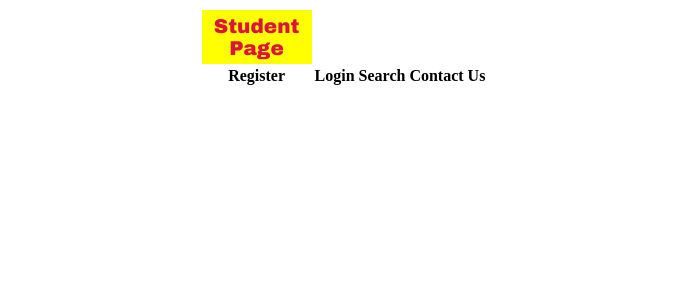
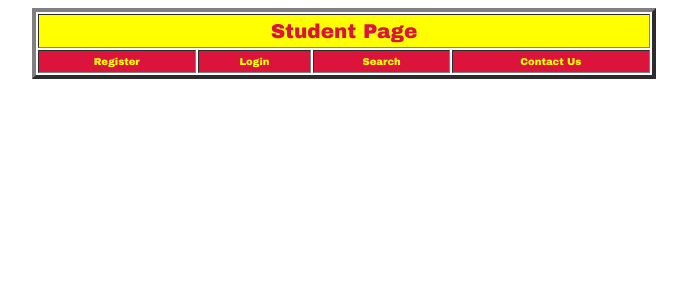
Before and after one commit to anishabhattacharya/OCR, a Django app: page /main/ in a window 1280 px wide. Shown: the top 300 px of the page, without its empty margins (296-983 px from the left). Run offline with Django 3.2, Linux system fonts and the light colour scheme; lists and menus that the app fills with data are empty.

```diff
--- a/templates/main.html
+++ b/templates/main.html
@@ -8,16 +8,21 @@
                       padding: 5px;
                       font-family: "Arial Black";
                       font-size: 20px;
-                      width: 100px;
+                      width: 600px;
         }
         .title_stu
-                {
+                {     text-align: center;
+                      background-color: crimson;
+                      color: yellow;
+                      padding: 5px;
+                      font-family: "Arial Black";
+                      font-size: 10px;
 
         }
     </style>
-    <table align="center" border="0">
+    <table align="center" border="4">
         <tr>
-            <th id="stu_title">Student Page</th>
+            <th id="stu_title" colspan="4">Student Page</th>
         </tr>
         <tr>
             <th class="title_stu">Register</th>
```
